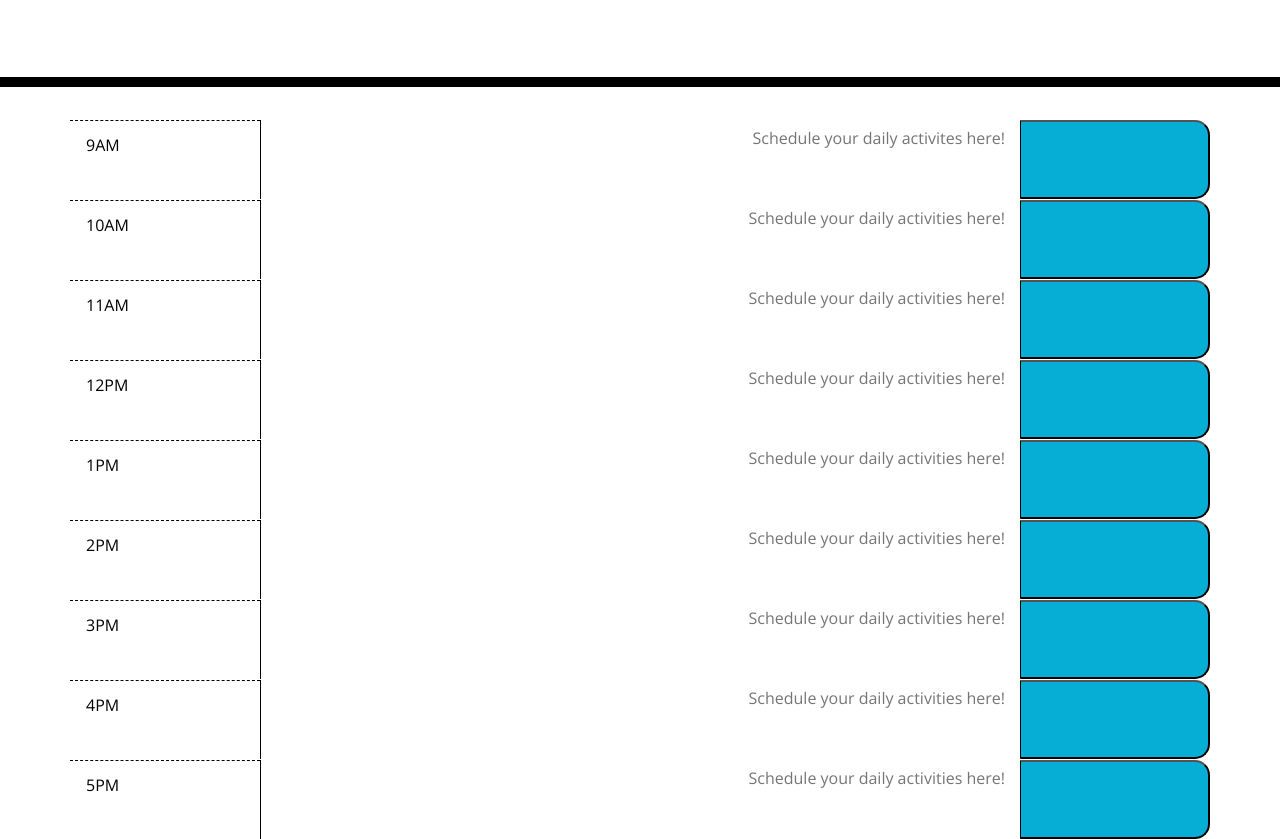
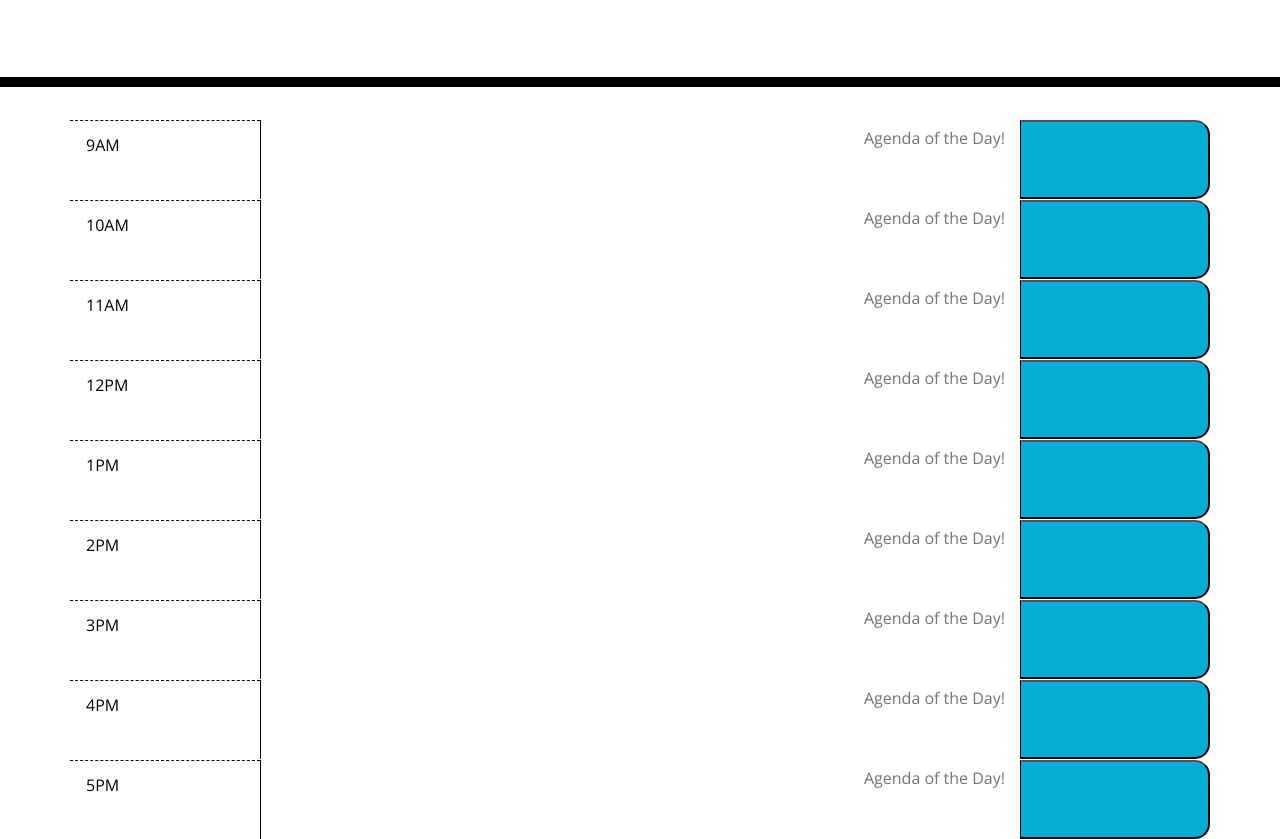
Before and after one commit to fheezy/Plan-Ahead, a plain HTML site: page index.html in a window 1280 px wide. Shown: the part 181-1020 px from the top of the page. Drawn offline with nearby package versions, Linux system fonts and the light colour scheme; a web font is replaced by a local one.

Commit message:
cleaned up the html sheet & launched.json

```diff
--- a/index.html
+++ b/index.html
@@ -18,6 +18,7 @@
       href="https://fonts.googleapis.com/css?family=Open+Sans&display=swap"
       rel="stylesheet"
     />
+    <link rel="stylesheet" href="https://cdnjs.cloudflare.com/ajax/libs/open-iconic/1.1.1/font/css/open-iconic-bootstrap.min.css" integrity="sha512-UyNhw5RNpQaCai2EdC+Js0QL4RlVmiq41DkmCJsRV3ZxipG2L0HhTqIf/H9Hp8ez2EnFlkBnjRGJU2stW3Lj+w==" crossorigin="anonymous" referrerpolicy="no-referrer" />
     <link rel="stylesheet" href="style.css" />
     <title>Work Day Scheduler</title>
   </head>
@@ -32,47 +33,47 @@
       <!-- Timeblocks go here -->
       <div class="row">
         <p class="col-2 col-xs-3 hour p-3">9AM</p>
-        <textarea class="col-8 col-xs-4 description" id="9" placeholder="Schedule your daily activites here!"></textarea>
+        <textarea class="col-8 col-xs-4 description" id="9" placeholder="Agenda of the Day!"></textarea>
         <button class="col-2 col-xs-2 saveBtn"><span class="oi oi-file"></span></button>
     </div>
     <div class="row">
         <p class="col-2 col-sm-2 hour p-3">10AM</p>
-        <textarea class="col-8 col-sm-8 description" id="10" placeholder="Schedule your daily activities here!"></textarea>
+        <textarea class="col-8 col-sm-8 description" id="10" placeholder="Agenda of the Day!"></textarea>
         <button class="col-2 col-sm-2 saveBtn" id="saveme"><span class="oi oi-file"></span></button>
     </div>
     <div class="row">
         <p class="col-2 col-sm-2 hour p-3">11AM</p>
-        <textarea class="col-8 col-sm-8 description" id="11" placeholder="Schedule your daily activities here!"></textarea>
+        <textarea class="col-8 col-sm-8 description" id="11" placeholder="Agenda of the Day!"></textarea>
         <button class="col-2 col-sm-2 saveBtn"><span class="oi oi-file"></span></button>
     </div>
     <div class="row">
         <p class="col-2 col-sm-2 hour p-3">12PM</p>
-        <textarea class="col-8 col-sm-8 description" id="12" placeholder="Schedule your daily activities here!"></textarea>
+        <textarea class="col-8 col-sm-8 description" id="12" placeholder="Agenda of the Day!"></textarea>
         <button class="col-2 col-sm-2 saveBtn"><span class="oi oi-file"></span></button>
     </div>
     <div class="row">
         <p class="col-2 col-sm-2 hour p-3">1PM</p>
-        <textarea class="col-8 col-sm-8 description" id="01" placeholder="Schedule your daily activities here!"></textarea>
+        <textarea class="col-8 col-sm-8 description" id="01" placeholder="Agenda of the Day!"></textarea>
         <button class="col-2 col-sm-2 saveBtn"><span class="oi oi-file"></span></button>
     </div>
     <div class="row">
         <p class="col-2 col-sm-2 hour p-3">2PM</p>
-        <textarea class="col-8 col-sm-8 description" id="02" placeholder="Schedule your daily activities here!"></textarea>
+        <textarea class="col-8 col-sm-8 description" id="02" placeholder="Agenda of the Day!"></textarea>
         <button class="col-2 col-sm-2 saveBtn"><span class="oi oi-file"></span></button>
     </div>
     <div class="row">
         <p class="col-2 col-sm-2 hour p-3">3PM</p>
-        <textarea class="col-8 col-sm-8 description" id="03" placeholder="Schedule your daily activities here!"></textarea>
+        <textarea class="col-8 col-sm-8 description" id="03" placeholder="Agenda of the Day!"></textarea>
         <button class="col-2 col-sm-2 saveBtn"><span class="oi oi-file"></span></button>
     </div>
     <div class="row">
         <p class="col-2 col-sm-2 hour p-3">4PM</p>
-        <textarea class="col-8 col-sm-8 description" id="04" placeholder="Schedule your daily activities here!"></textarea>
+        <textarea class="col-8 col-sm-8 description" id="04" placeholder="Agenda of the Day!"></textarea>
         <button class="col-2 col-sm-2 saveBtn"><span class="oi oi-file"></span></button>
     </div>
     <div class="row">
         <p class="col-2 col-sm-2 hour p-3">5PM</p>
-        <textarea class="col-8 col-sm-8 description" id="05" placeholder="Schedule your daily activities here!"></textarea>
+        <textarea class="col-8 col-sm-8 description" id="05" placeholder="Agenda of the Day!"></textarea>
         <button class="col-2 col-sm-2 saveBtn"><span class="oi oi-file"></span></button>
     </div>
     </div>
```
